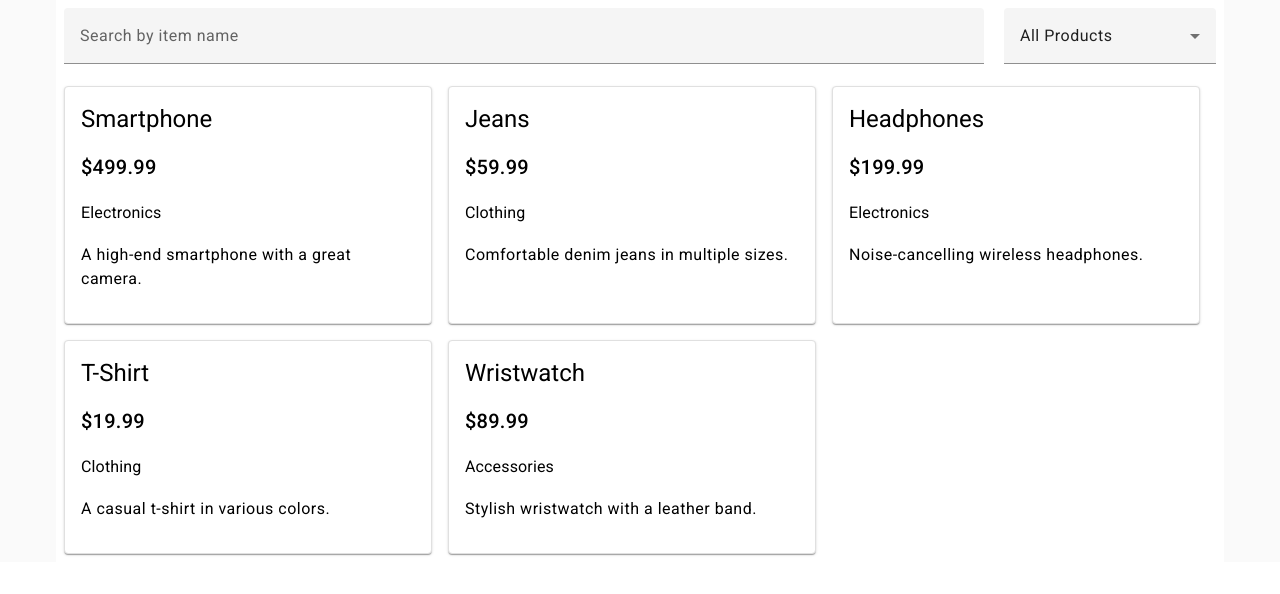
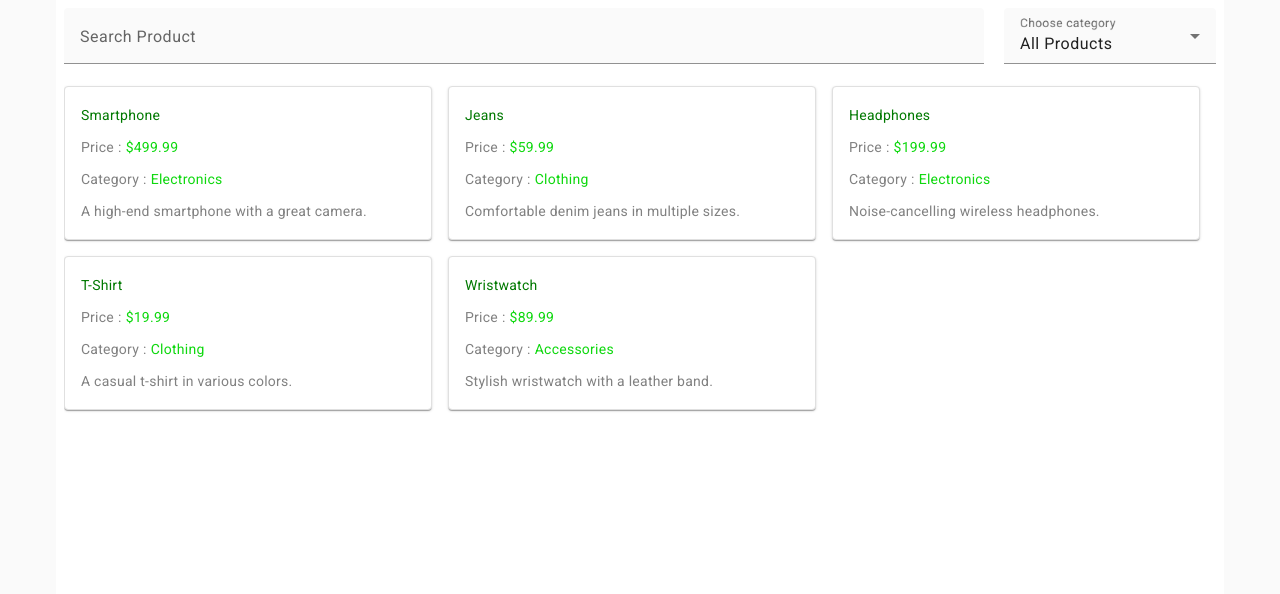
Before and after one commit to NawazSharifB/shopping-lisst, an Angular app: page / in a window 1280 px wide. Shown: the top 594 px of the page. Built offline with nearby package versions, Linux system fonts and the light colour scheme.

Commit message:
updated ui

```diff
--- a/src/app/display-products/display-products.component.html
+++ b/src/app/display-products/display-products.component.html
@@ -1,3 +1,4 @@
+<div class="container">
   <app-filter-options (searchTermChange)="onSearchTermChange($event)" ></app-filter-options>
 
   <div class="products" *ngIf="productList.length">
@@ -7,3 +8,4 @@
   <div class="no-product" *ngIf="!productList.length">
     No product to display
   </div>
+</div>
--- a/src/app/display-products/display-products.component.scss
+++ b/src/app/display-products/display-products.component.scss
@@ -1,4 +1,10 @@
 $gap: 16px;
+
+.container {
+  min-width: 420px;
+  height: 100%;
+  overflow-x: auto;
+}
 
 .products {
   display: flex;
--- a/src/app/filter-options/filter-options.component.html
+++ b/src/app/filter-options/filter-options.component.html
@@ -1,9 +1,11 @@
 <div class="filter">
   <mat-form-field class="search">
+    <mat-label>Search Product</mat-label>
     <input [formControl]="searchControl" matInput placeholder="Search by item name">
   </mat-form-field>
 
   <mat-form-field>
+    <mat-label>Choose category</mat-label>
     <mat-select [formControl]="optionControl">
       <ng-container *ngFor="let option of typeOptions">
         <mat-option  [value]="option.value">{{ option.name }}</mat-option>
--- a/src/app/filter-options/filter-options.component.scss
+++ b/src/app/filter-options/filter-options.component.scss
@@ -7,3 +7,7 @@
     flex: 1 1 auto;
   }
 }
+
+:host ::ng-deep .mdc-text-field--filled:not(.mdc-text-field--disabled) {
+  background-color: #fafafa !important;
+}
--- a/src/app/layout/layout.component.scss
+++ b/src/app/layout/layout.component.scss
@@ -1,10 +1,14 @@
 .wrapper {
+  display: flex;
+  height: 100%;
+  flex-flow: column nowrap;
   background-color: #fafafa;
 }
 
 .container {
   width: 90%;
   max-width: 1160px;
+  height: 100%;
   margin: 0 auto;
   padding: 8px;
   background-color: white;
--- /dev/null
+++ b/src/app/product-item/product-info/product-info.component.html
@@ -0,0 +1,5 @@
+<div class="container">
+  <div class="label">{{ label }}</div>
+  <div class="colon">:</div>
+  <div class="value">{{ value }}</div>
+</div>
--- /dev/null
+++ b/src/app/product-item/product-info/product-info.component.scss
@@ -0,0 +1,20 @@
+$labelColor: #818181;
+
+.container {
+  display: flex;
+  flex: row nowrap;
+  gap: 4px;
+
+  .label {
+    color: $labelColor;
+    flex-basis: 30px;
+  }
+
+  .colon {
+    color: $labelColor;
+  }
+
+  .value {
+    color: #0ed80e;
+  }
+}
--- a/src/app/product-item/product-item.component.html
+++ b/src/app/product-item/product-item.component.html
@@ -1,8 +1,8 @@
 <mat-card class="product-container">
   <div class="product">
-    <h1>{{product.name}}</h1>
-    <h2>{{product.price}}</h2>
-    <h3>{{product.category}}</h3>
-    <h4>{{product.description}}</h4>
+    <div class="name">{{product.name}}</div>
+    <app-product-info label="Price" [value]="product.price"></app-product-info>
+    <app-product-info label="Category" [value]="product.category"></app-product-info>
+    <div class="description">{{product.description}}</div>
   </div>
 </mat-card>
--- a/src/app/product-item/product-item.component.scss
+++ b/src/app/product-item/product-item.component.scss
@@ -1,13 +1,20 @@
-.h1, .h2, .h3, .h4 {
-  overflow: hidden;
-}
-
 .product-container {
   height: 100%;
   border: 1px solid #e0e0e0;
 }
 
 .product {
+  .name {
+    color: #007900;
+  }
+
   margin: 16px;
-  overflow: hidden;
+  display: flex;
+  flex-flow: column nowrap;
+  gap: 8px;
+  line-height: 24px;
+
+  .description {
+    color: #818181;
+  }
 }
--- a/src/app/product-item/product-item.component.ts
+++ b/src/app/product-item/product-item.component.ts
@@ -1,12 +1,12 @@
 import { Component, Input } from '@angular/core';
-import { CommonModule } from '@angular/common';
 import {MatCardModule} from '@angular/material/card';
 import { Product } from '../interfaces/product';
+import { ProductInfoComponent } from './product-info/product-info.component';
 
 @Component({
   selector: 'app-product-item',
   standalone: true,
-  imports: [CommonModule, MatCardModule],
+  imports: [ProductInfoComponent, MatCardModule],
   templateUrl: './product-item.component.html',
   styleUrls: ['./product-item.component.scss']
 })
```
Also changed, not shown: src/app/product-item/product-info/product-info.component.ts (added, +14 -0 lines), 1 other file (tests, documents, lock files or other folders). Lines whose indentation alone changed are shown as unchanged.
